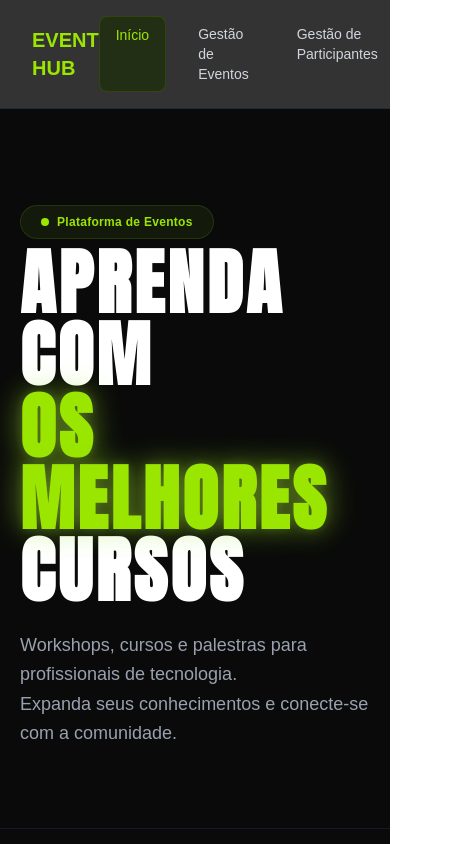
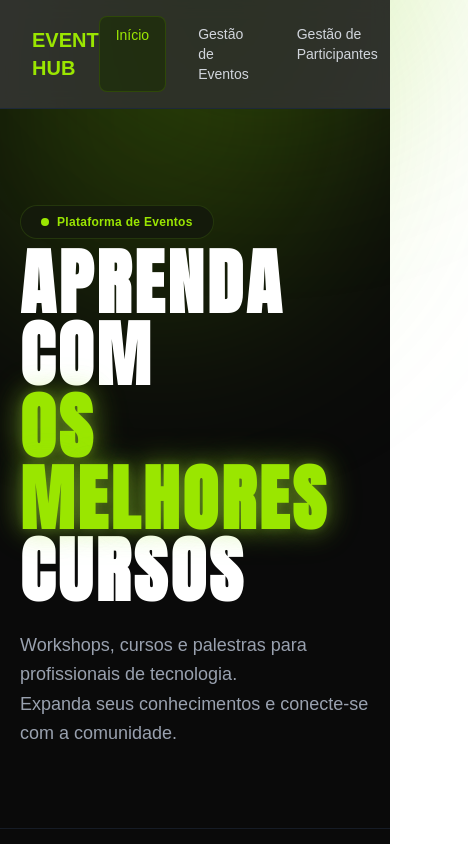
Before and after one commit to gsouza2313/e-ventsplatform, a Next.js app in the folder e-ventsplatform/: page / in a window 390 px wide. Shown: the top 844 px of the page, 468 px wide, since content can reach past the window. Built offline with nearby package versions, Linux system fonts and the light colour scheme.

Commit message:
adicionado gradiente responsivo na pagina principal

```diff
--- a/e-ventsplatform/app/page.tsx
+++ b/e-ventsplatform/app/page.tsx
@@ -282,6 +282,8 @@ export default function HomePage() {
       <main className="max-w-7xl mx-auto px-6 py-12 md:px-12"></main>
       {/* HERO  */}
       <section className="mb-20 pt-8d px-5 md:px-48">
+        <div className="absolute top-[-10%] left-[-10%] lg:left-[-20%] w-[400px] h-[400px] md:w-[600px] md:h-[600px] bg-lime-500/20 rounded-full blur-[100px] pointer-events-none z-0" />
+        <div className="absolute top-[-35%] right-[-20%] w-[400px] h-[400px] lg:w-[1200px] lg:h-[600px] md:w-[800px] md:h-[600px] bg-lime-500/20 rounded-full blur-[100px] lg:blur-[200px] pointer-events-none z-0" />
         <div className="hero-badge inline-flex items-center gap-2 px-5 py-2 rounded-full border border-lime-900/50 bg-[#141a0b] text-lime-400 text-xs font-semibold tracking-wide mb-2">
           <span className="w-2 h-2 rounded-full bg-lime-400"></span>
           Plataforma de Eventos
```
